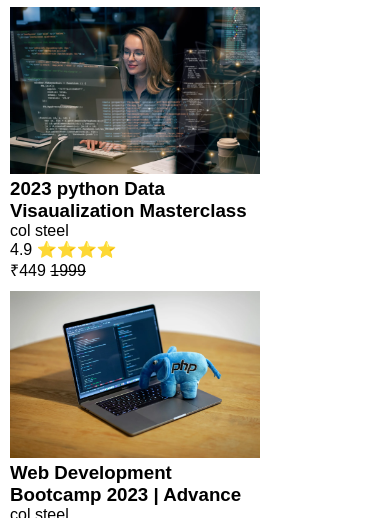
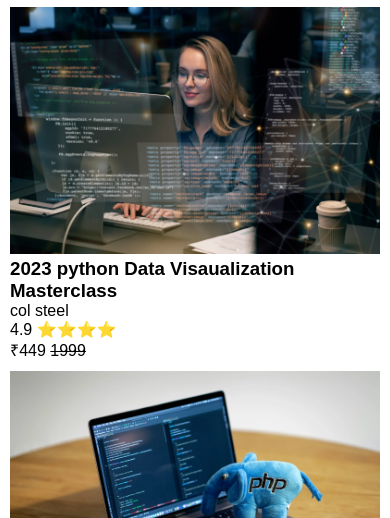
Before and after one commit to PratheepTamil/Udemy-clone, a plain HTML site: page index.html in a window 390 px wide. Shown: the part 326-844 px from the top of the page. Drawn offline with Linux system fonts and the light colour scheme; a web font is replaced by a local one.

Commit message:
Update style.css

```diff
--- a/style.css
+++ b/style.css
@@ -86,7 +86,7 @@ body {
   margin-top: 10px;
 }
 .course-card{
-  width: 250px;
+  width: 350px;
 }
 .course-card img{
   width: 100%;
@@ -127,6 +127,7 @@ body {
   flex-wrap: wrap;
   justify-content: space-between;
   margin-top: 10px;
+  gap: 50px 10px ;
 }
 .popular__container2{
   display: flex;
@@ -159,3 +160,8 @@ body {
   align-items: center;
   margin: 20px;
 }
+@media(max-width: 768px){
+  .course-card{
+  width: 100%   ;
+}
+}
```
